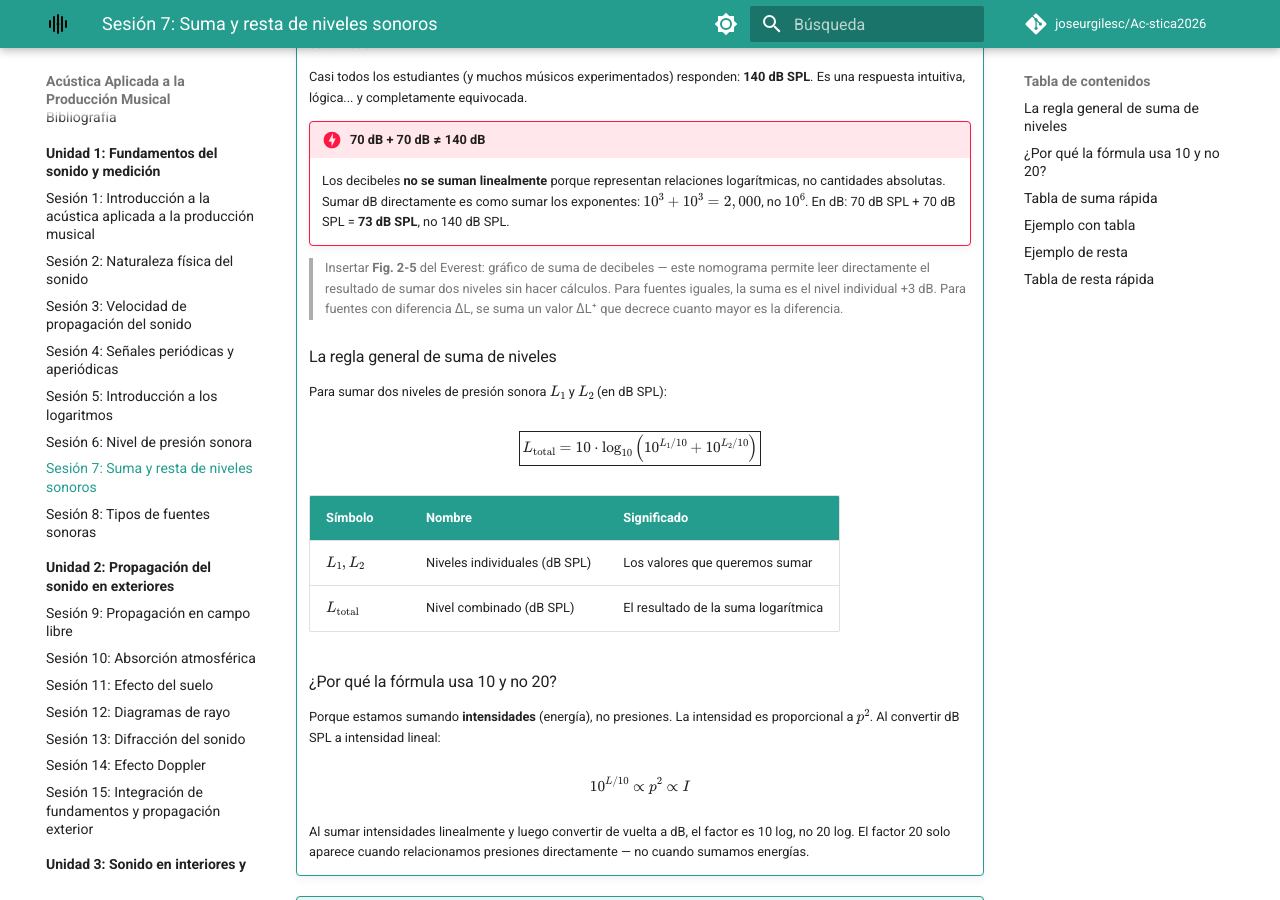
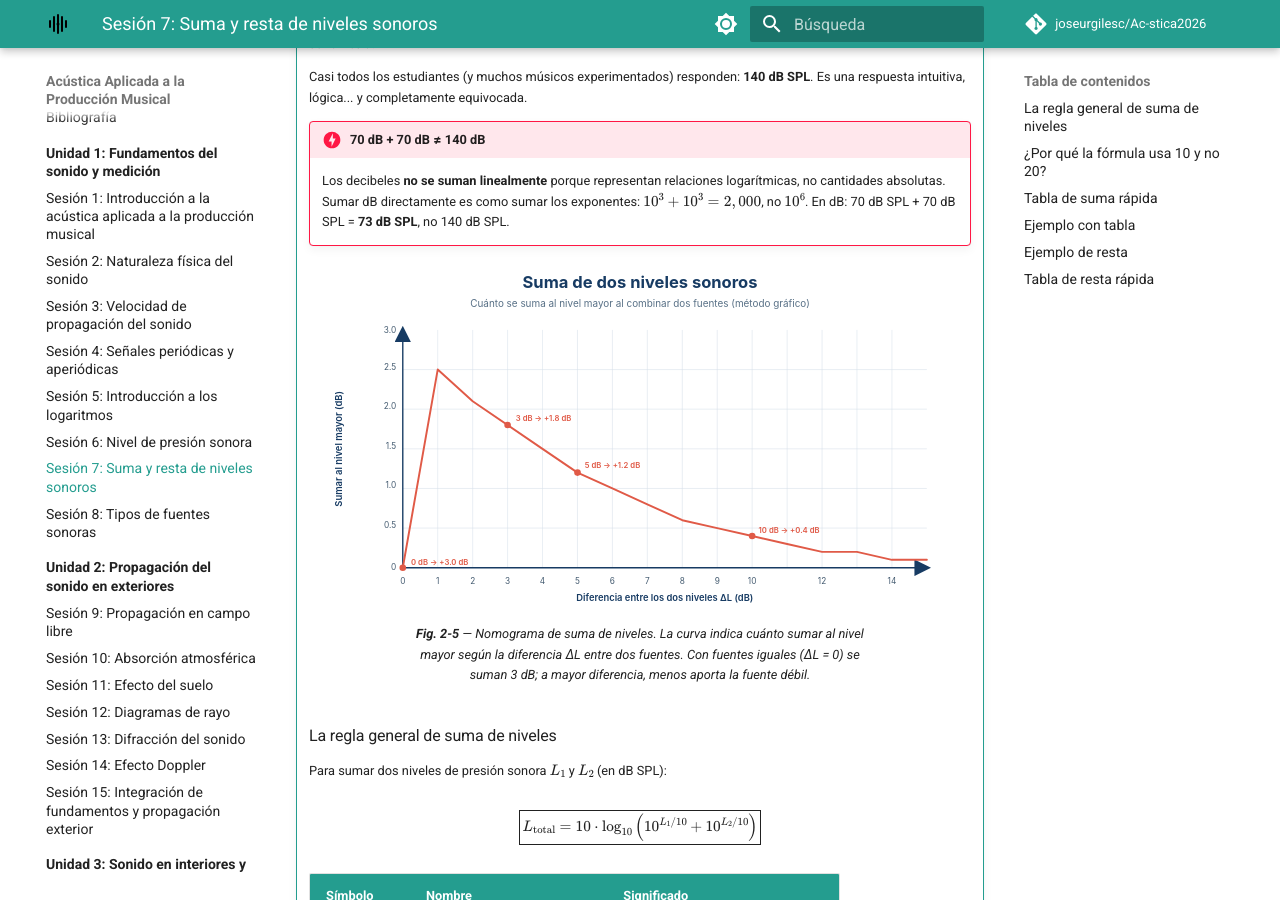
Before and after one commit to joseurgilesc/Ac-stica2026, an MkDocs documentation site: the page built from docs/unidades/U-1-fundamentos-medicion/sesion-07/index.md, in a window 1280 px wide and 900 px high, scrolled down 341 px. Built offline with MkDocs 1.6.1 and Material for MkDocs 9.7.7, drawn with Linux system fonts in a browser that asks for light colours; comment, search, counter and statistics services are not loaded.

Commit message:
feat: nomograma suma de decibeles (Fig 2-5) en S07

```diff
--- a/docs/unidades/U-1-fundamentos-medicion/sesion-07/index.md
+++ b/docs/unidades/U-1-fundamentos-medicion/sesion-07/index.md
@@ -24,7 +24,10 @@
     !!! danger "70 dB + 70 dB ≠ 140 dB"
         Los decibeles **no se suman linealmente** porque representan relaciones logarítmicas, no cantidades absolutas. Sumar dB directamente es como sumar los exponentes: \(10^3 + 10^3 = 2,000\), no \(10^6\). En dB: 70 dB SPL + 70 dB SPL = **73 dB SPL**, no 140 dB SPL.
 
-    > Insertar **Fig. 2-5** del Everest: gráfico de suma de decibeles — este nomograma permite leer directamente el resultado de sumar dos niveles sin hacer cálculos. Para fuentes iguales, la suma es el nivel individual +3 dB. Para fuentes con diferencia ∆L, se suma un valor ∆L⁺ que decrece cuanto mayor es la diferencia.
+    <figure markdown="span">
+      ![Fig. 2-5: Nomograma de suma de decibeles](../../../img/suma_de_decibeles.svg)
+      <figcaption>**Fig. 2-5** — Nomograma de suma de niveles. La curva indica cuánto sumar al nivel mayor según la diferencia ΔL entre dos fuentes. Con fuentes iguales (ΔL = 0) se suman 3 dB; a mayor diferencia, menos aporta la fuente débil.</figcaption>
+    </figure>
 
     ### La regla general de suma de niveles
 
```
Also changed, not shown: docs/img/suma_de_decibeles.svg (added).
